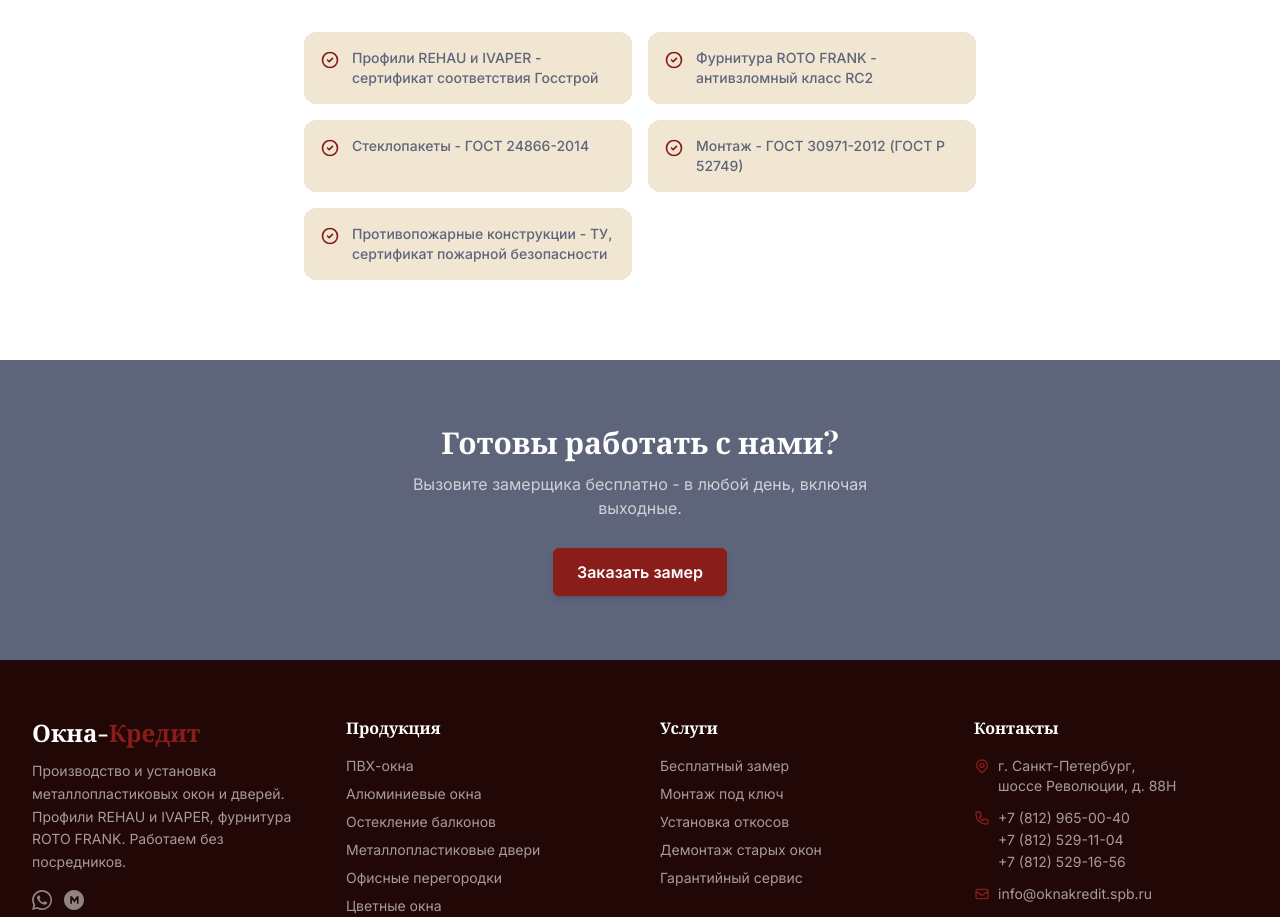
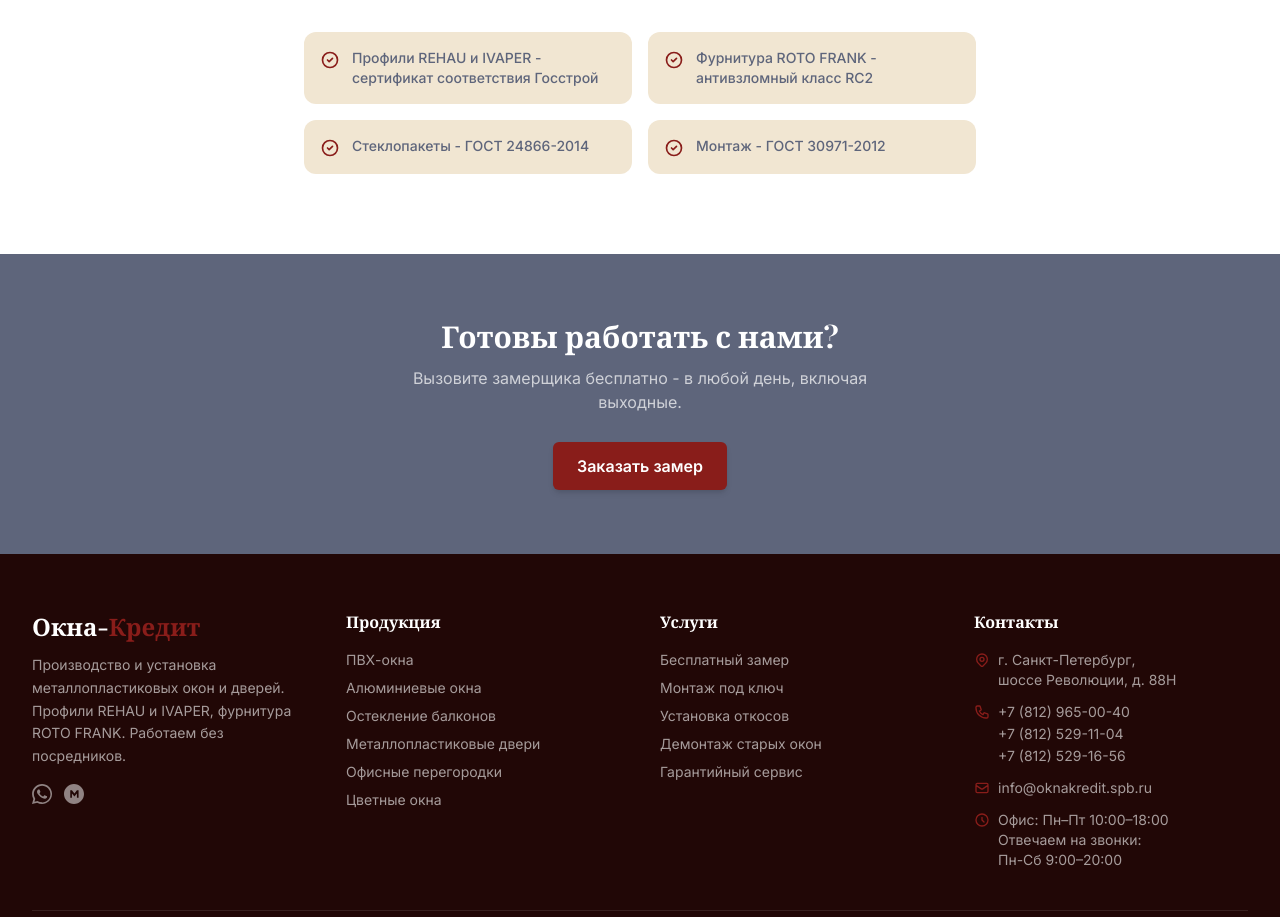
Before and after one commit to rkmartin0106/OknaKredit, a Next.js app: page /about in a window 1280 px wide. Shown: the part 2620-3537 px from the top of the page. Built offline with nearby package versions, Linux system fonts and the light colour scheme.

Commit message:
Remove fire-construction certification box and trim ГОСТ Р 52749 reference
Co-Authored-By: Claude Sonnet 5 <noreply@anthropic.com>

```diff
--- a/src/app/about/page.tsx
+++ b/src/app/about/page.tsx
@@ -19,8 +19,7 @@ const certifications = [
   "Профили REHAU и IVAPER - сертификат соответствия Госстрой",
   "Фурнитура ROTO FRANK - антивзломный класс RC2",
   "Стеклопакеты - ГОСТ 24866-2014",
-  "Монтаж - ГОСТ 30971-2012 (ГОСТ Р 52749)",
-  "Противопожарные конструкции - ТУ, сертификат пожарной безопасности",
+  "Монтаж - ГОСТ 30971-2012",
 ];
 
 const team = [
```
